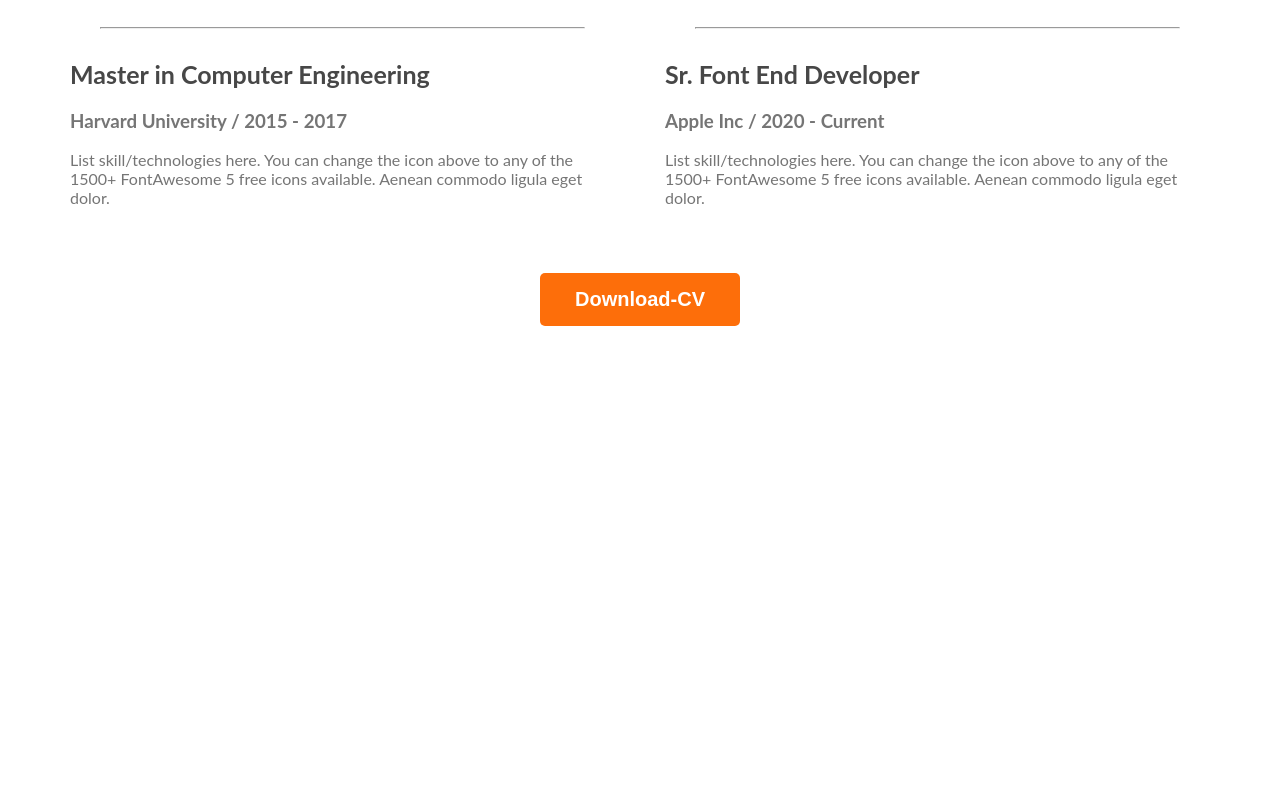
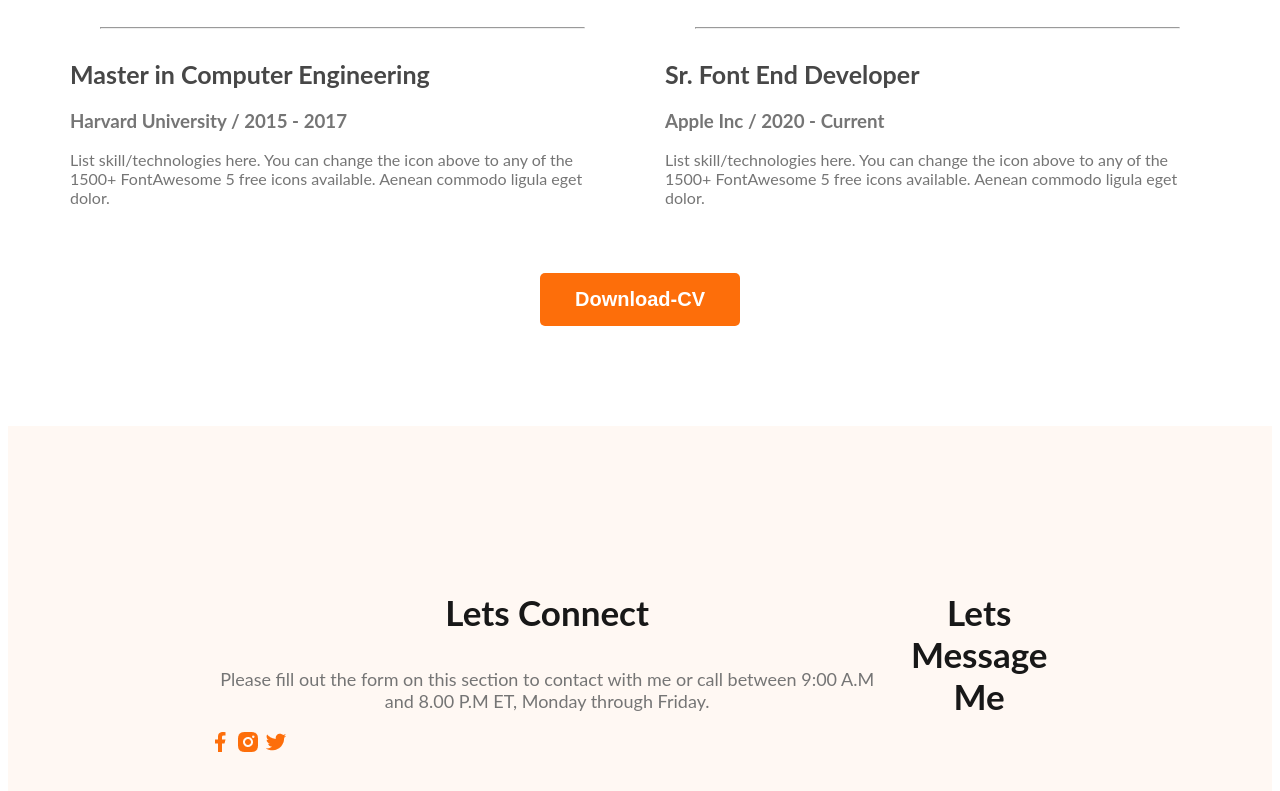
Before and after one commit to Radhesham-bit/My_Portfolio_Website, a plain HTML site: page index.html in a window 1280 px wide. Shown: the part 2720-3511 px from the top of the page. Before the commit the page ends 3054 px from the top, so only its background shows below. Drawn offline with Linux system fonts and the light colour scheme.

Commit message:
basic footer added

```diff
--- a/index.html
+++ b/index.html
@@ -164,7 +164,20 @@
 
     <footer>
 
+        <div class="footer-colum">
+            <h3 class="section-title">Lets Connect</h3>
+            <p class="section-description">Please fill out the form on this section to contact with me or call between 9:00 A.M and 8.00 P.M ET, Monday through Friday.</p>
 
+            <div class="social-links">
+                <a href=""><img src="./images/icons/facebook.png" alt=""></a>
+                <a href=""><img src="./images/icons/insta.png" alt=""></a>
+                <a href=""><img src="./images/icons/twitter.png" alt=""></a>
+            </div>
+
+        </div>
+        <div class="footer-colum">
+            <h3 class="section-title">Lets Message Me</h3>
+        </div>
 
     </footer>
 </body>
--- a/styles/style.css
+++ b/styles/style.css
@@ -218,3 +218,12 @@ main section{
     text-align: center;
     margin-top: 50px;
 }
+
+/* footer styles */
+
+footer{
+    display: flex;
+    background: #FFF8F3;
+    padding: 130px 200px;
+    margin-top: 100px;
+}
```
